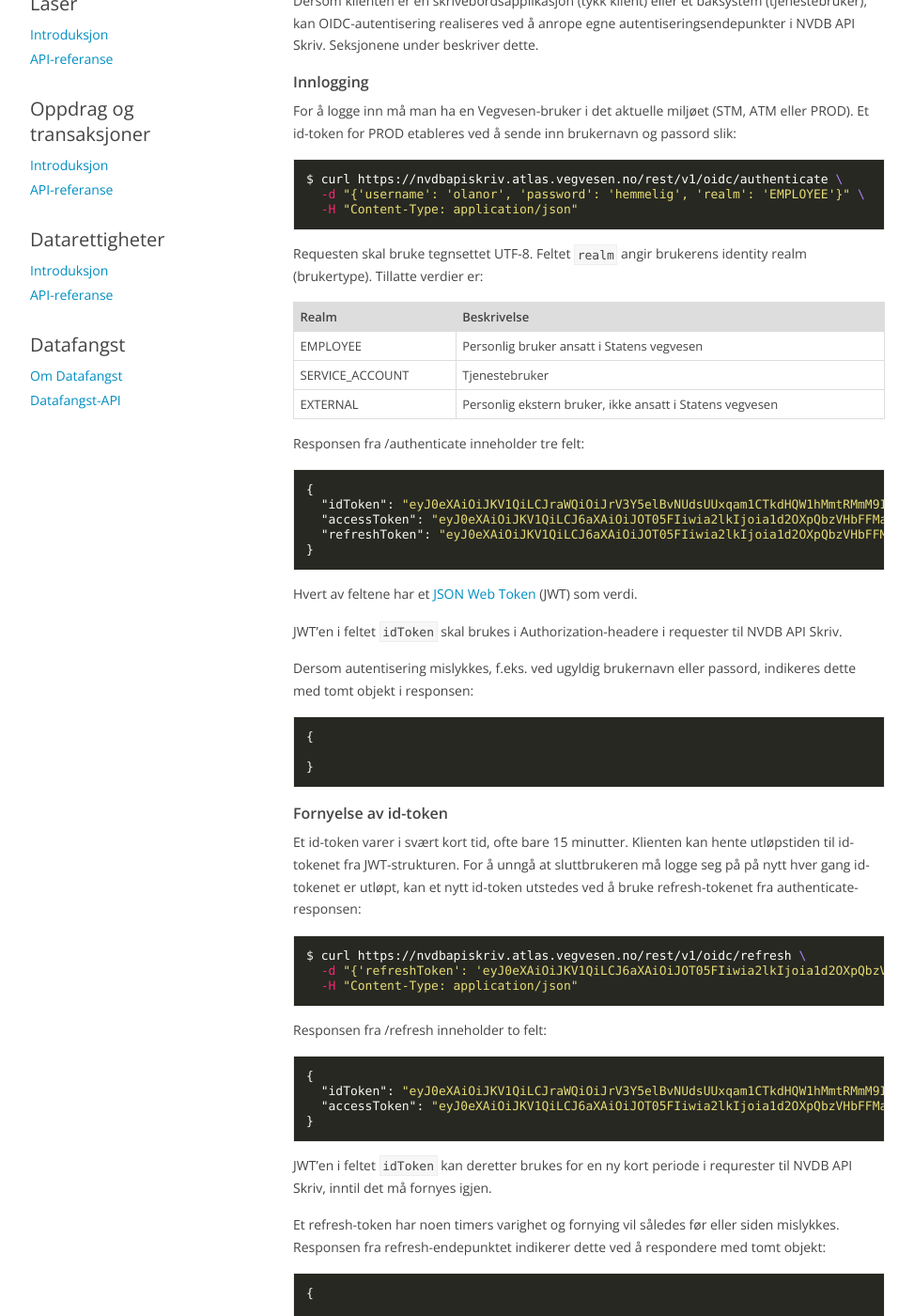
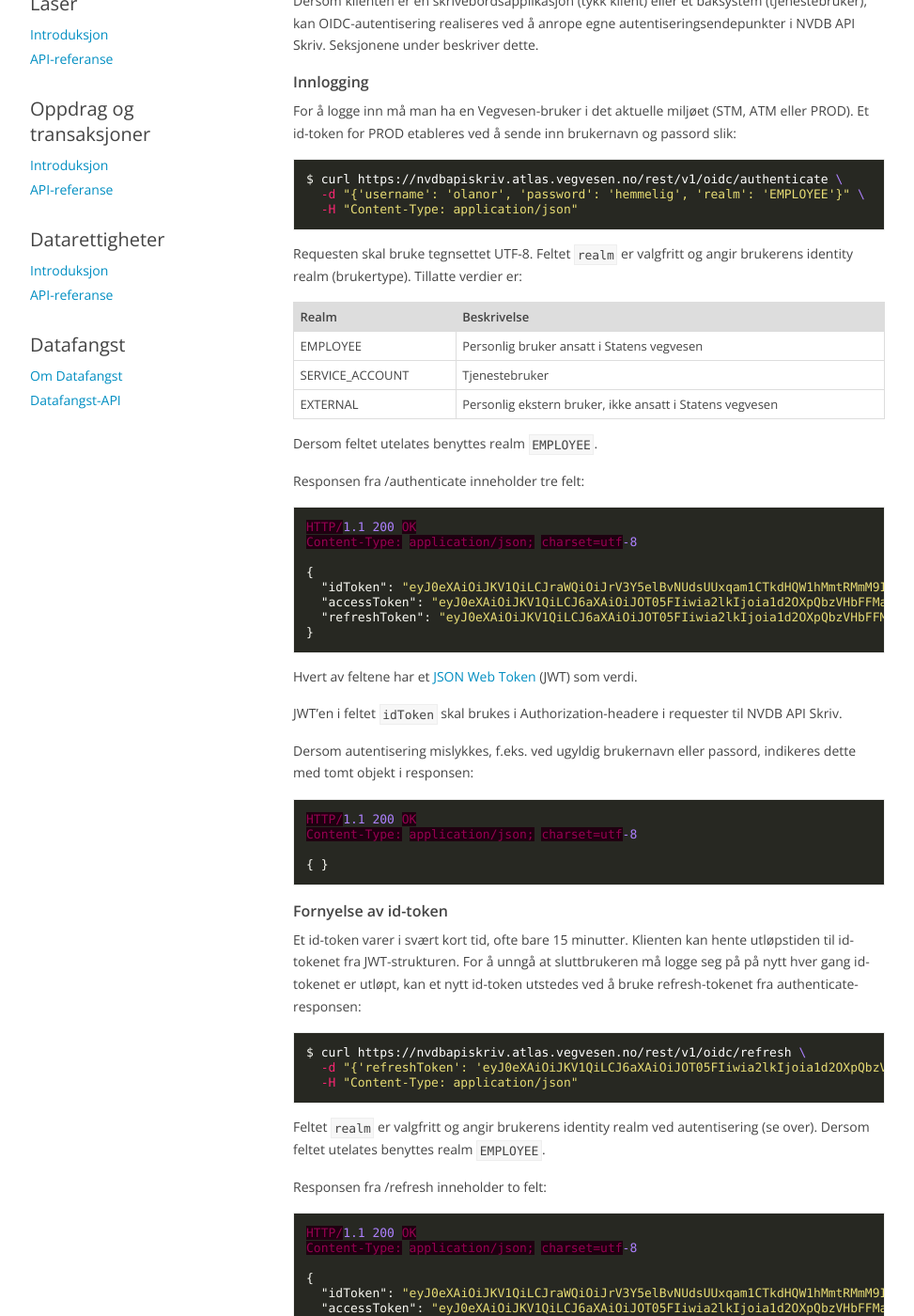
Before and after one commit to nvdb-vegdata/apiskrivdokumentasjon, a Jekyll site: the page built from autentisering.md, in a window 1280 px wide and 1400 px high, scrolled down 939 px. Shown: the whole window at 94% size, without its empty margins (153-1126 px from the left). Built offline with Jekyll 4.4.1, drawn with Linux system fonts in a browser that asks for light colours; our own code applies the rules of GitHub Pages for plain Markdown files; some of the changed text lies outside the part shown.

Commit message:
More details on OIDC realms

````diff
--- a/autentisering.md
+++ b/autentisering.md
@@ -43,7 +43,7 @@ $ curl https://nvdbapiskriv.atlas.vegvesen.no/rest/v1/oidc/authenticate \
   -H "Content-Type: application/json"
 ```
 
-Requesten skal bruke tegnsettet UTF-8. Feltet ```realm``` angir brukerens identity realm (brukertype). Tillatte verdier er:
+Requesten skal bruke tegnsettet UTF-8. Feltet ```realm``` er valgfritt og angir brukerens identity realm (brukertype). Tillatte verdier er:
 
 Realm|Beskrivelse
 -|-
@@ -51,9 +51,14 @@ EMPLOYEE|Personlig bruker ansatt i Statens vegvesen
 SERVICE_ACCOUNT|Tjenestebruker
 EXTERNAL|Personlig ekstern bruker, ikke ansatt i Statens vegvesen
 
+Dersom feltet utelates benyttes realm ```EMPLOYEE```.
+
 Responsen fra /authenticate inneholder tre felt:
 
 ```json
+HTTP/1.1 200 OK
+Content-Type: application/json; charset=utf-8
+
 {
   "idToken": "eyJ0eXAiOiJKV1QiLCJraWQiOiJrV3Y5elBvNUdsUUxqam1CTkdHQW1hMmtRMmM9IiwiYWxnIjoiUlMyNTYifQ...",
   "accessToken": "eyJ0eXAiOiJKV1QiLCJ6aXAiOiJOT05FIiwia2lkIjoia1d2OXpQbzVHbFFMamptQk5HR0FtYTJrUTJjPSIsImFsZyI6IlJTMjU2In0...",
@@ -68,9 +73,10 @@ JWT'en i feltet ```idToken``` skal brukes i Authorization-headere i requester ti
 Dersom autentisering mislykkes, f.eks. ved ugyldig brukernavn eller passord, indikeres dette med tomt objekt i responsen:
 
 ```json
-{
+HTTP/1.1 200 OK
+Content-Type: application/json; charset=utf-8
 
-}
+{ }
 ```
 
 ##### Fornyelse av id-token
@@ -84,9 +90,14 @@ $ curl https://nvdbapiskriv.atlas.vegvesen.no/rest/v1/oidc/refresh \
   -H "Content-Type: application/json"
 ```
 
+Feltet ```realm``` er valgfritt og angir brukerens identity realm ved autentisering (se over). Dersom feltet utelates benyttes realm ```EMPLOYEE```.
+
 Responsen fra /refresh inneholder to felt:
 
 ```json
+HTTP/1.1 200 OK
+Content-Type: application/json; charset=utf-8
+
 {
   "idToken": "eyJ0eXAiOiJKV1QiLCJraWQiOiJrV3Y5elBvNUdsUUxqam1CTkdHQW1hMmtRMmM9IiwiYWxnIjoiUlMyNTYifQ...",
   "accessToken": "eyJ0eXAiOiJKV1QiLCJ6aXAiOiJOT05FIiwia2lkIjoia1d2OXpQbzVHbFFMamptQk5HR0FtYTJrUTJjPSIsImFsZyI6IlJTMjU2In0..."
@@ -98,9 +109,10 @@ JWT'en i feltet ```idToken``` kan deretter brukes for en ny kort periode i requr
 Et refresh-token har noen timers varighet og fornying vil således før eller siden mislykkes. Responsen fra refresh-endepunktet indikerer dette ved å respondere med tomt objekt:
 
 ```json
-{
+HTTP/1.1 200 OK
+Content-Type: application/json; charset=utf-8
 
-}
+{ }
 ```
 
 #### Bruk av id-token
@@ -150,6 +162,9 @@ Requesten skal bruke tegnsettet UTF-8.
 Responsen fra /autentiser inneholder tre felt:
 
 ```json
+HTTP/1.1 200 OK
+Content-Type: application/json; charset=utf-8
+
 {
   "status": true,
   "token": "AQIC5wM2LY4SfcyhHz1Irgsf6pbxoeuY3k9XqvbRtB4-4No.*AAJTSQACMDIAAlNLABMzMDUyMTI1NzE2ODA4ODU0OTczAAJTMQACMDM.*",
@@ -175,6 +190,9 @@ $ curl https://aaa-api.atlas.vegvesen.no/validate \
 Responsen fra /validate forteller om tokenet fremdeles er gyldig og hvilket brukernavn dette gjelder for:
 
 ```json
+HTTP/1.1 200 OK
+Content-Type: application/json; charset=utf-8
+
 {
   "valid": true,
   "uid": "olanor",
````
